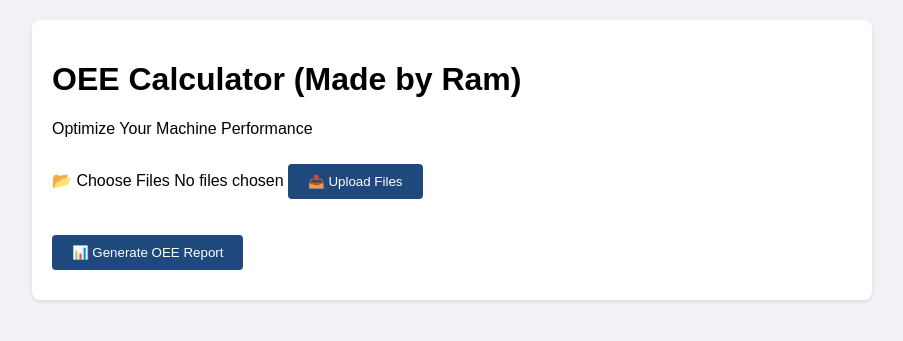
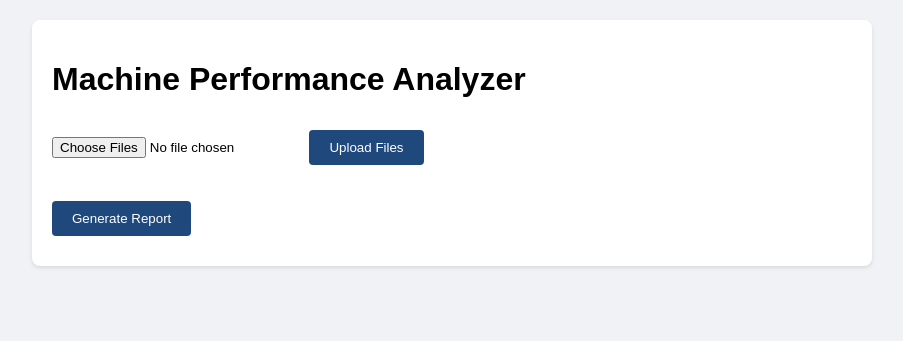
Before and after one commit to dreamproject143/JHM-OEE-TRACKER, a Flask app: page / in a window 1280 px wide. Shown: the top 341 px of the page, without its empty margins (188-1091 px from the left). Run offline with Flask 3, Linux system fonts and the light colour scheme.

Commit message:
Update index.html

```diff
--- a/templates/index.html
+++ b/templates/index.html
@@ -1,102 +1,52 @@
+<!-- templates/index.html -->
 <!DOCTYPE html>
-<html lang="en">
+<html>
 <head>
-    <meta charset="UTF-8">
-    <meta name="viewport" content="width=device-width, initial-scale=1.0">
-    <title>OEE Calculator | Made by Ram</title>
+    <title>Machine Performance Analyzer</title>
     <link rel="stylesheet" href="{{ url_for('static', filename='style.css') }}">
 </head>
 <body>
     <div class="container">
-        <h1>OEE Calculator <span class="author">(Made by Ram)</span></h1>
-        <p class="subtitle">Optimize Your Machine Performance</p>
-
-        <form id="uploadForm">
-            <label for="fileInput" class="custom-file-upload">
-                📂 Choose Files
-                <input type="file" name="files" id="fileInput" multiple hidden>
-            </label>
-            <span id="fileLabel">No files chosen</span>
-            <button type="button" onclick="uploadFile()">📤 Upload Files</button>
+        <h1>Machine Performance Analyzer</h1>
+        <form id="uploadForm" enctype="multipart/form-data">
+            <input type="file" name="files" id="fileInput" multiple>
+            <button type="button" onclick="uploadFile()">Upload Files</button>
         </form>
-
         <p id="message"></p>
-        <button onclick="processAndDownload()">📊 Generate OEE Report</button>
+        <button onclick="processAndDownload()">Generate Report</button>
     </div>
 
     <script>
-        document.getElementById('fileInput').addEventListener('change', function() {
-            document.getElementById('fileLabel').textContent = this.files.length
-                ? `${this.files.length} files selected`
-                : "No files chosen";
-        });
-
-        async function handleRequest(url, options) {
-            const message = document.getElementById('message');
-            try {
-                const response = await fetch(url, options);
-                if (!response.ok) {
-                    const error = await response.json();
-                    throw new Error(error.message || 'Request failed');
-                }
-                return response.headers.get('content-type')?.includes('json')
-                    ? await response.json()
-                    : await response.blob();
-            } catch (error) {
-                message.textContent = `❌ Error: ${error.message}`;
-                message.style.color = '#ff5722';
-                throw error;
-            }
-        }
-
-        async function uploadFile() {
-            const message = document.getElementById('message');
+        function uploadFile() {
+            const formData = new FormData();
             const files = document.getElementById('fileInput').files;
 
-            if (!files.length) {
-                message.textContent = "⚠️ Please select files first!";
-                message.style.color = '#ffeb3b';
+            if (files.length === 0) {
+                alert('Please select files first');
                 return;
             }
 
-            message.textContent = "⏳ Uploading files...";
-            message.style.color = '#ffeb3b';
-
-            const formData = new FormData();
             Array.from(files).forEach(file => formData.append('files', file));
 
-            try {
-                const data = await handleRequest('/upload', {
-                    method: 'POST',
-                    body: formData
+            fetch('/upload', { method: 'POST', body: formData })
+                .then(response => response.json())
+                .then(data => {
+                    document.getElementById('message').innerText = data.message;
                 });
-                message.textContent = `✅ ${data.message}`;
-                message.style.color = '#4CAF50';
-            } catch (error) {
-                console.error('Upload error:', error);
-            }
         }
 
-        async function processAndDownload() {
-            const message = document.getElementById('message');
-            message.textContent = "⏳ Generating report...";
-            message.style.color = '#ffeb3b';
-
-            try {
-                const blob = await handleRequest('/process', { method: 'POST' });
-
-                const url = URL.createObjectURL(blob);
-                const a = document.createElement('a');
-                a.href = url;
-                a.download = 'OEE_Report.xlsx';
-                a.click();
-                URL.revokeObjectURL(url);
-
-                message.textContent = "✅ Report downloaded!";
-                message.style.color = '#4CAF50';
-            } catch (error) {
-                console.error('Processing error:', error);
-            }
+        function processAndDownload() {
+            fetch('/process', { method: 'POST' })
+                .then(response => response.blob())
+                .then(blob => {
+                    const url = window.URL.createObjectURL(blob);
+                    const a = document.createElement('a');
+                    a.href = url;
+                    a.download = 'Machine_Performance_Summary.xlsx';
+                    document.body.appendChild(a);
+                    a.click();
+                    window.URL.revokeObjectURL(url);
+                });
         }
     </script>
 </body>
```
